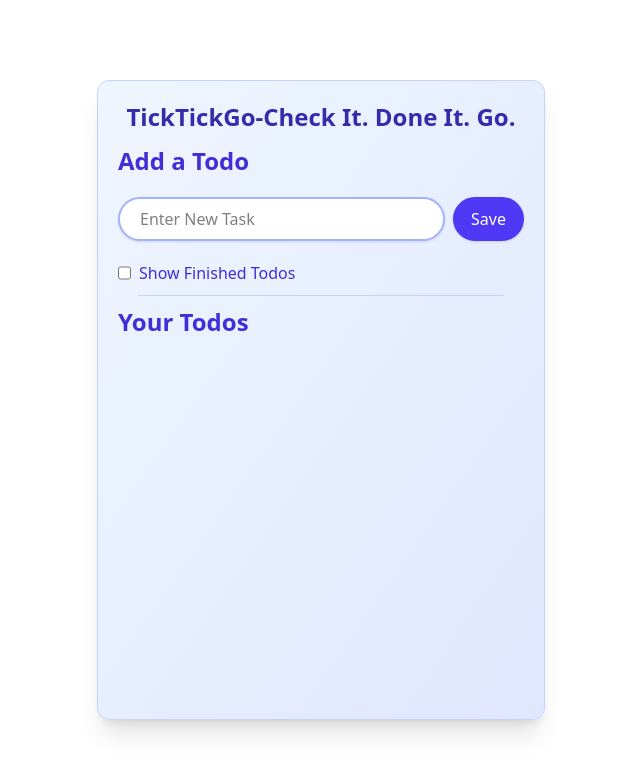
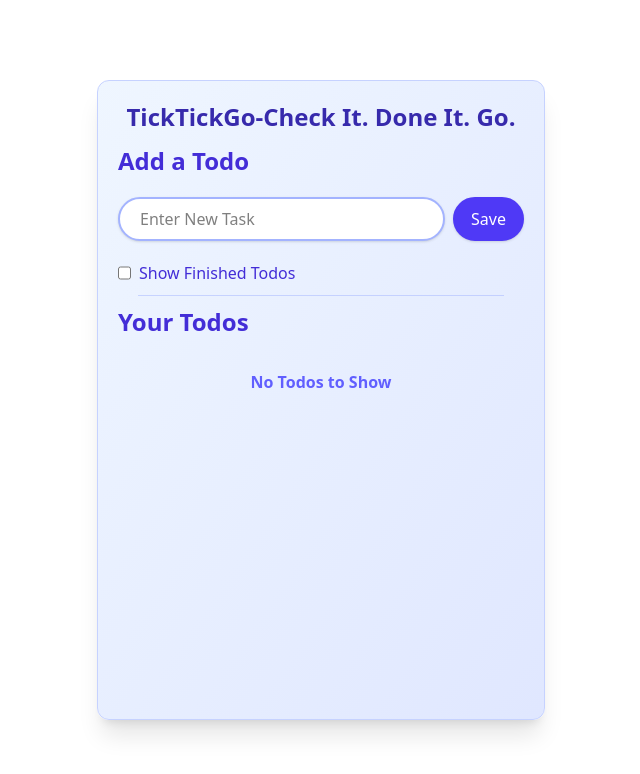
Before and after one commit to SamirShaikh05/TickTickGO, a React (Vite) app: page / in a window 1280 px wide. Shown: the top 774 px of the page, without its empty margins (319-959 px from the left). Built offline with nearby package versions, Linux system fonts and the light colour scheme.

Commit message:
Initial Commit

```diff
--- a/src/App.jsx
+++ b/src/App.jsx
@@ -99,6 +99,10 @@ function App() {
         <div className='h-[1px] w-[90%] bg-indigo-300 mt-2.5 mb-2.5 mx-auto opacity-50'></div>
 
         <h2 className='text-2xl font-semibold text-indigo-700 mb-8'>Your Todos</h2>
+        {
+          todos.length === 0 ? (
+            <h1 className='text-center text-indigo-500 font-semibold'>No Todos to Show</h1>
+          ) : (
             <div className="todos max-h-[40vh] overflow-y-auto pr-2 custom-scrollbar">
               {
                 todos
@@ -170,6 +174,8 @@ function App() {
                   })
               }
             </div>
+          )
+        }
       </div>
     </div>
   )
```
Lines whose indentation alone changed are shown as unchanged.
